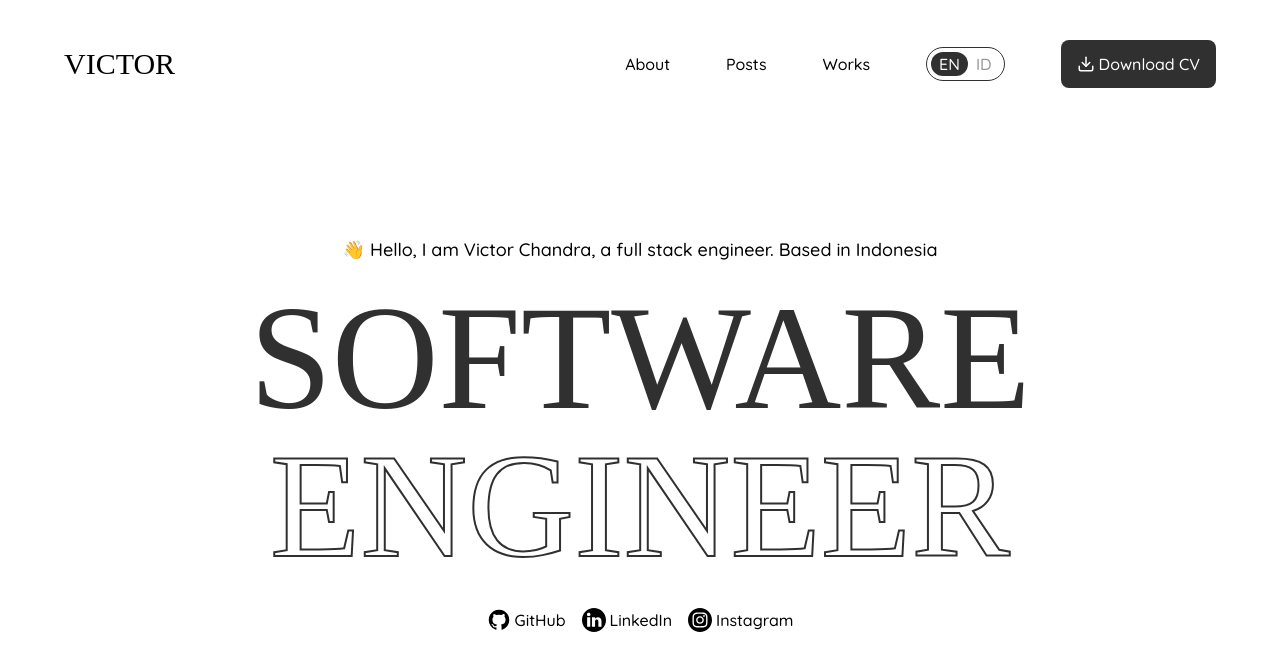
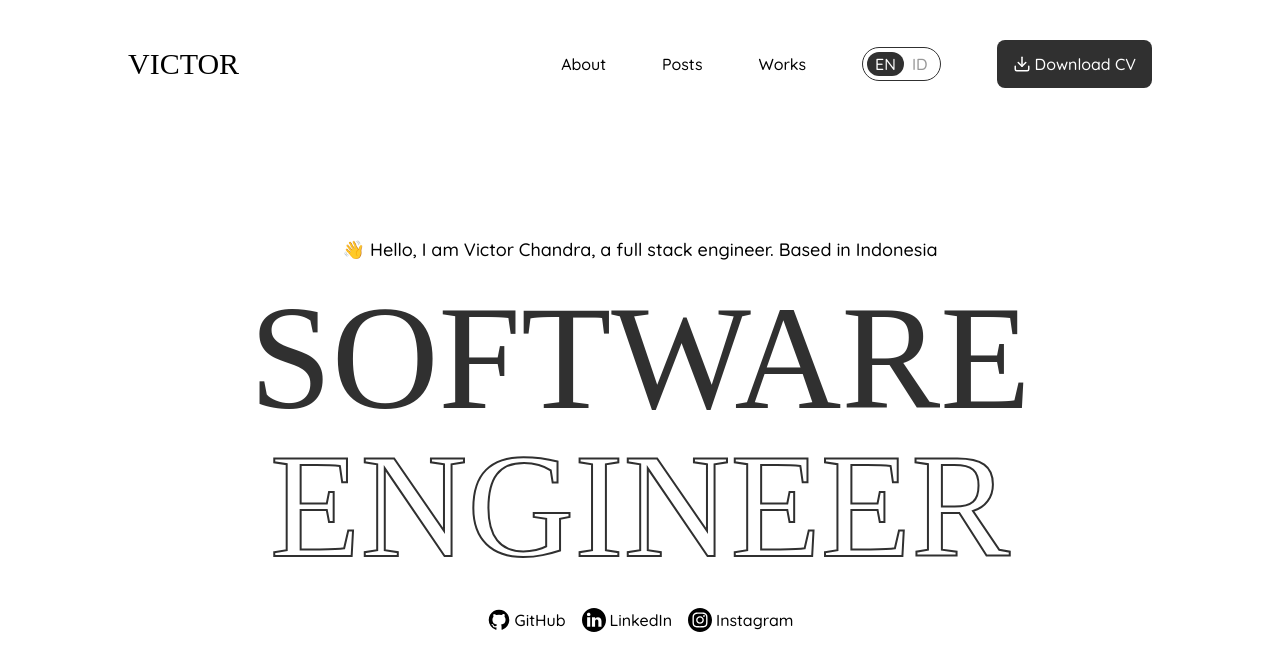
Before and after one commit to victorchndra/personal-website, a Vue app: page / in a window 1280 px wide. Shown: the top 670 px of the page. Built offline with nearby package versions, Linux system fonts and the light colour scheme; a web font is replaced by a local one.

Commit message:
minor padding

```diff
--- a/src/App.vue
+++ b/src/App.vue
@@ -18,7 +18,7 @@ export default defineComponent({
 
 <template>
   <div class=" min-h-screen">
-    <header class=" bg-[#FFFFFF90] px-5 py-5 lg:pt-10 lg:px-16 sticky top-0 backdrop-filter backdrop-blur-sm">
+    <header class=" bg-[#FFFFFF90] px-5 py-5 lg:pt-10 lg:px-32 sticky top-0 backdrop-filter backdrop-blur-sm">
       <Navbar />
     </header>
     <main >
```
